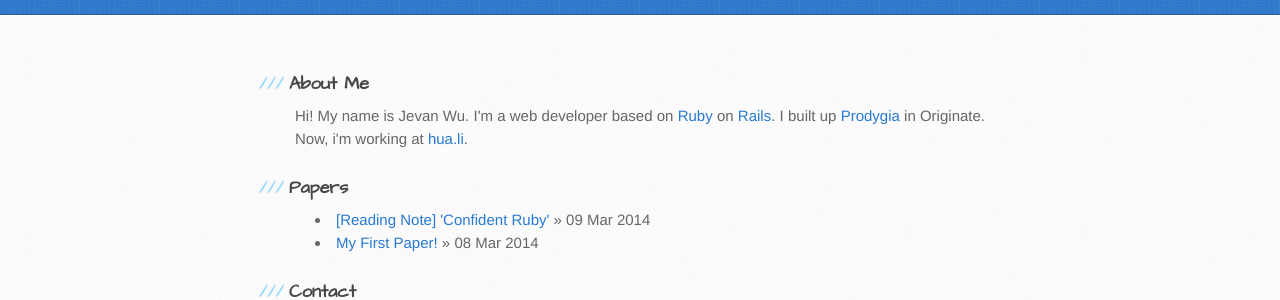
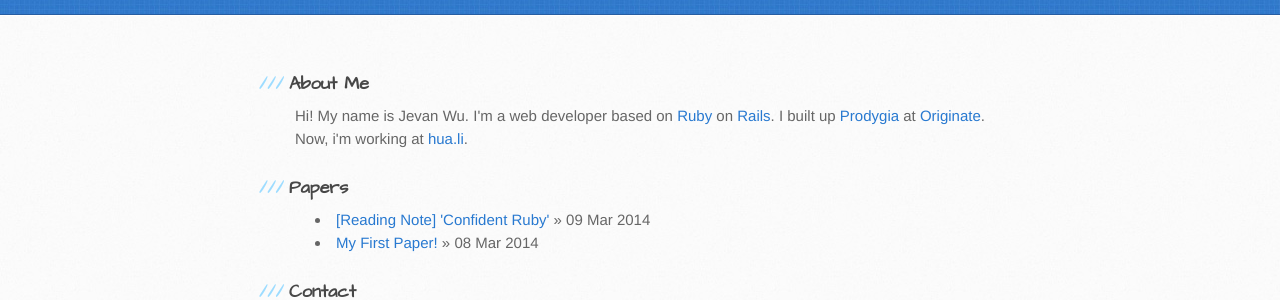
Before and after one commit to JevanWu/jevanwu.github.io, a Jekyll site: the page built from index.html, in a window 1280 px wide. Shown: the part 186-486 px from the top of the page. Built offline with Jekyll 4.4.1, drawn with Linux system fonts in a browser that asks for light colours; Markdown is read by kramdown in place of the engine named in the settings.

```diff
--- a/index.html
+++ b/index.html
@@ -2,7 +2,7 @@
 layout: default
 ---
 <h3><a name="welcome-to-my-blog" class="anchor" href="#welcome-to-my-blog"><span class="octicon octicon-link"></span></a>About Me</h3>
-<p>Hi! My name is Jevan Wu. I'm a web developer based on <a href="https://www.ruby-lang.org/en/">Ruby</a> on <a href="http://rubyonrails.org/">Rails</a>. I built up <a href="http://www.prodygia.com">Prodygia</a> in Originate. Now, i'm working at <a href="http://hua.li"> hua.li</a>.
+<p>Hi! My name is Jevan Wu. I'm a web developer based on <a href="https://www.ruby-lang.org/en/">Ruby</a> on <a href="http://rubyonrails.org/">Rails</a>. I built up <a href="http://www.prodygia.com">Prodygia</a> at <a href="http://www.originate.com">Originate</a>. Now, i'm working at <a href="http://hua.li"> hua.li</a>.
 
 <h3>Papers</h3>
   <ul>
```
